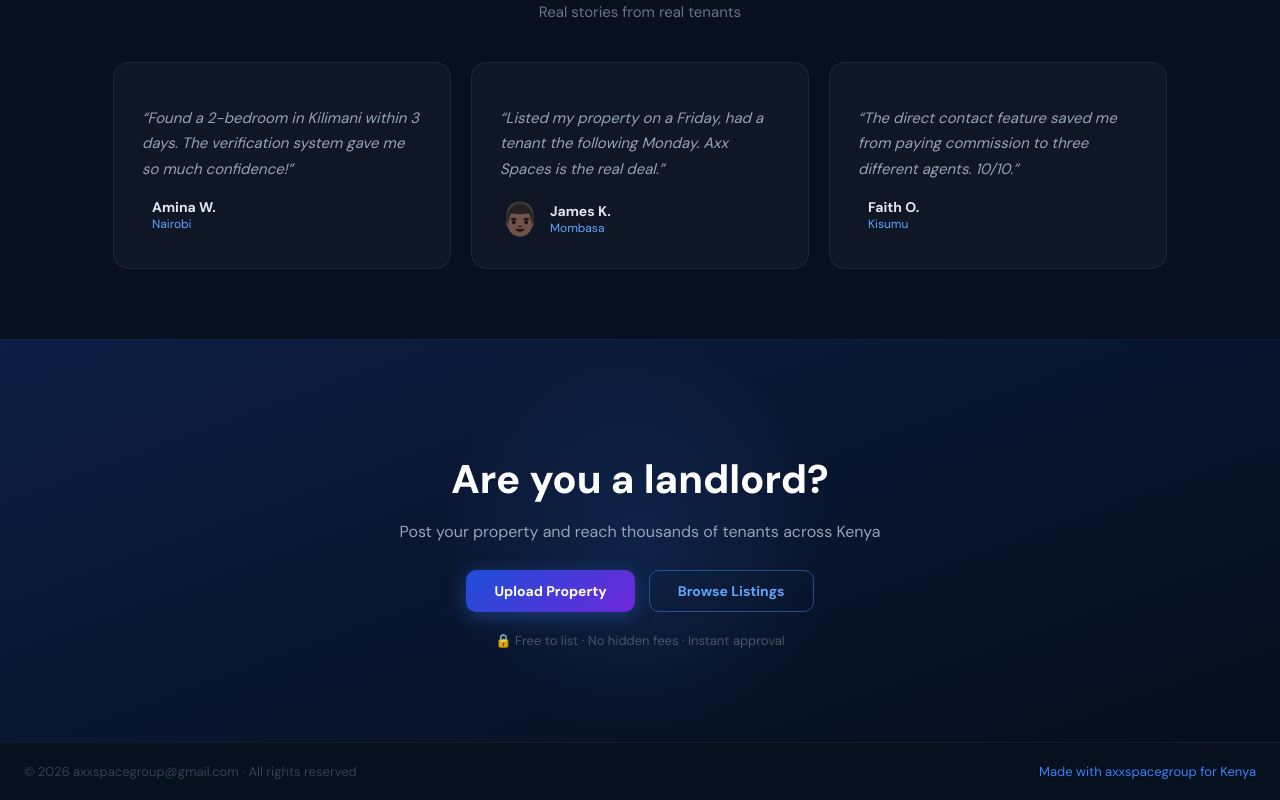
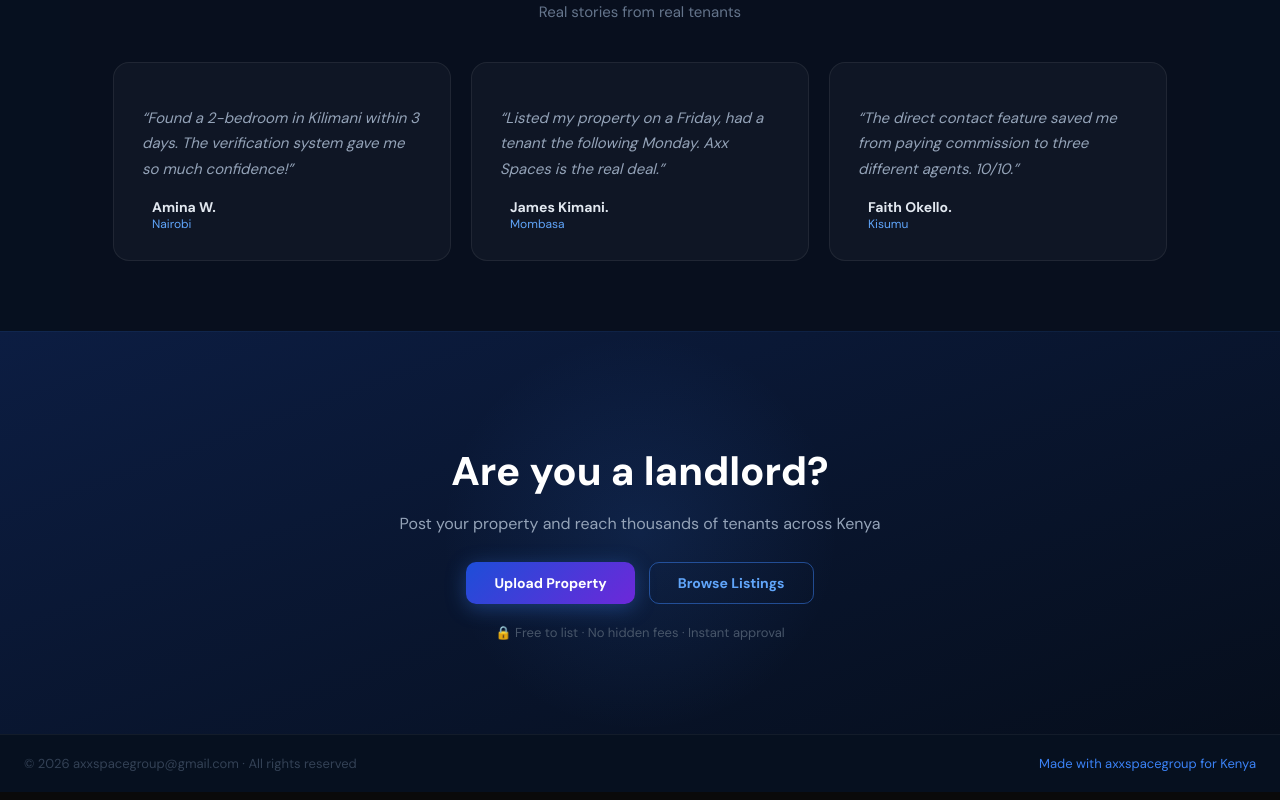
Before and after one commit to richard254120/axx-spaces-frontend, a React (Vite) app: page / in a window 1280 px wide. Shown: the part 2842-3642 px from the top of the page. Built offline with nearby package versions, Linux system fonts and the light colour scheme.

Commit message:
deploy frontend to vercel

```diff
--- a/src/pages/Home.jsx
+++ b/src/pages/Home.jsx
@@ -393,11 +393,11 @@ export default function Home() {
             },
             {
               quote: "Listed my property on a Friday, had a tenant the following Monday. Axx Spaces is the real deal.",
-              name: "James K.", city: "Mombasa", avatar: "👨🏿",
+              name: "James Kimani.", city: "Mombasa",
             },
             {
               quote: "The direct contact feature saved me from paying commission to three different agents. 10/10.",
-              name: "Faith O.", city: "Kisumu",
+              name: "Faith Okello.", city: "Kisumu",
             },
           ].map((t) => (
             <div key={t.name} className="axx-testimonial">
```
